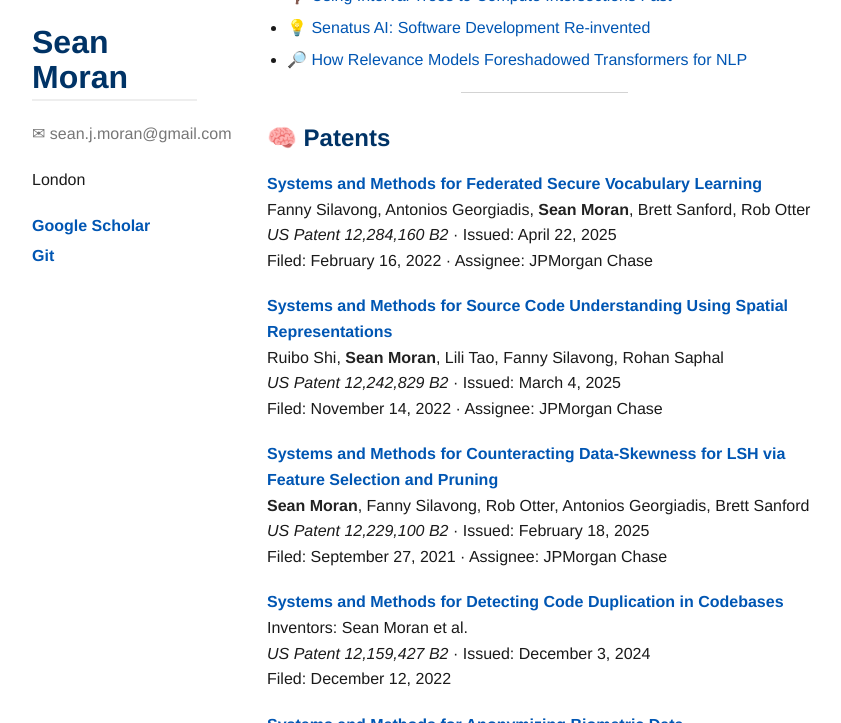
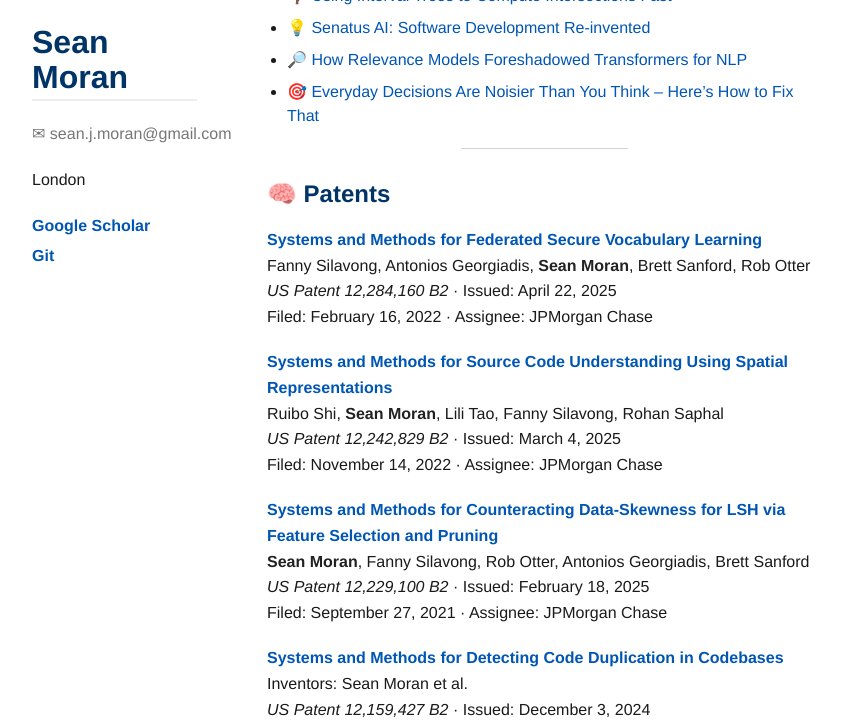
Before and after one commit to sjmoran/sjmoran.github.io, a Jekyll site: the page built from index.md, in a window 1280 px wide and 900 px high, scrolled down 902 px, cut to the strip 177-900 px from the top of the window. Shown: the whole strip, without its empty margins (8-849 px from the left). Built offline with Jekyll 4.4.1, drawn with Linux system fonts in a browser that asks for light colours.

Commit message:
Update side-projects.html

```diff
--- a/_includes/side-projects.html
+++ b/_includes/side-projects.html
@@ -24,5 +24,6 @@
   <li><a href="https://medium.com/@sean.j.moran/using-interval-trees-to-compute-interval-intersections-fast-e37213a39391">🌳 Using Interval Trees to Compute Intersections Fast</a></li>
   <li><a href="https://www.jpmorgan.com/technology/technology-blog/senatus-ai">💡 Senatus AI: Software Development Re-invented</a></li>
   <li><a href="https://medium.com/@sean.j.moran/how-relevance-models-foreshadowed-transformers-for-nlp-2d2250d7fb10">🔎 How Relevance Models Foreshadowed Transformers for NLP</a></li>
+  <li><a href="https://medium.com/@sean.j.moran/everyday-decisions-are-noisier-than-you-think-heres-how-to-fix-that-3a99dfaa8f59">🎯 Everyday Decisions Are Noisier Than You Think – Here’s How to Fix That</a></li>
 </ul>
 <hr>
```
